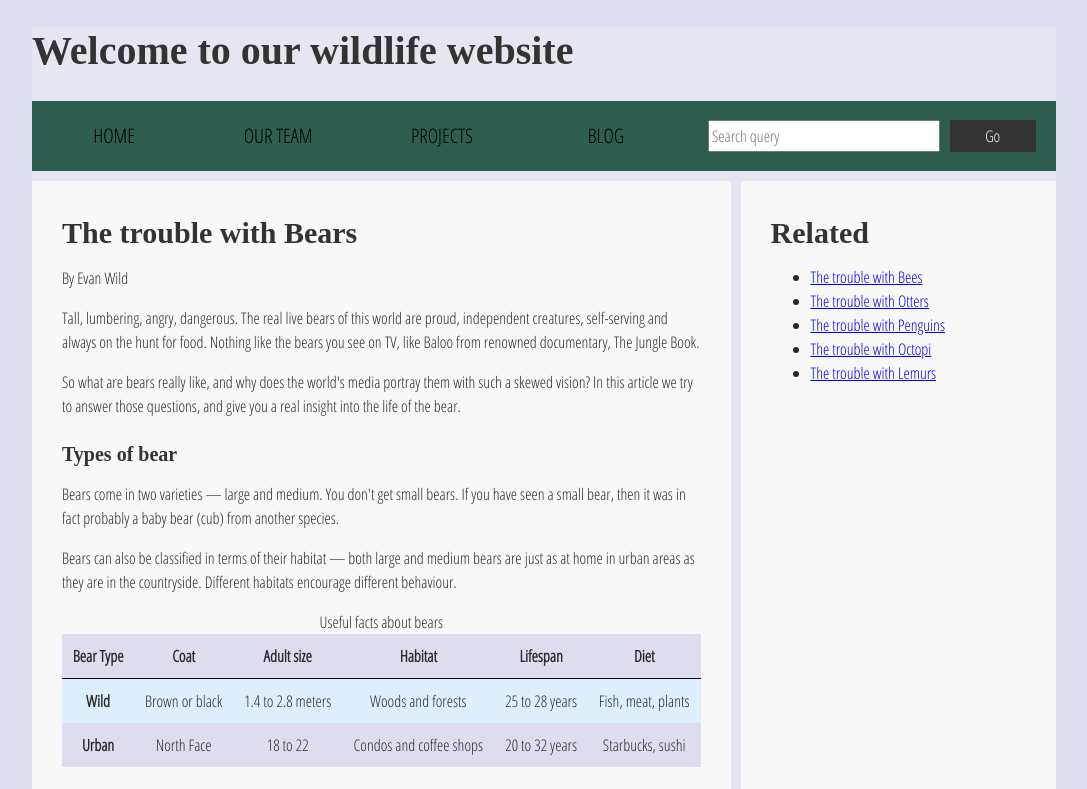
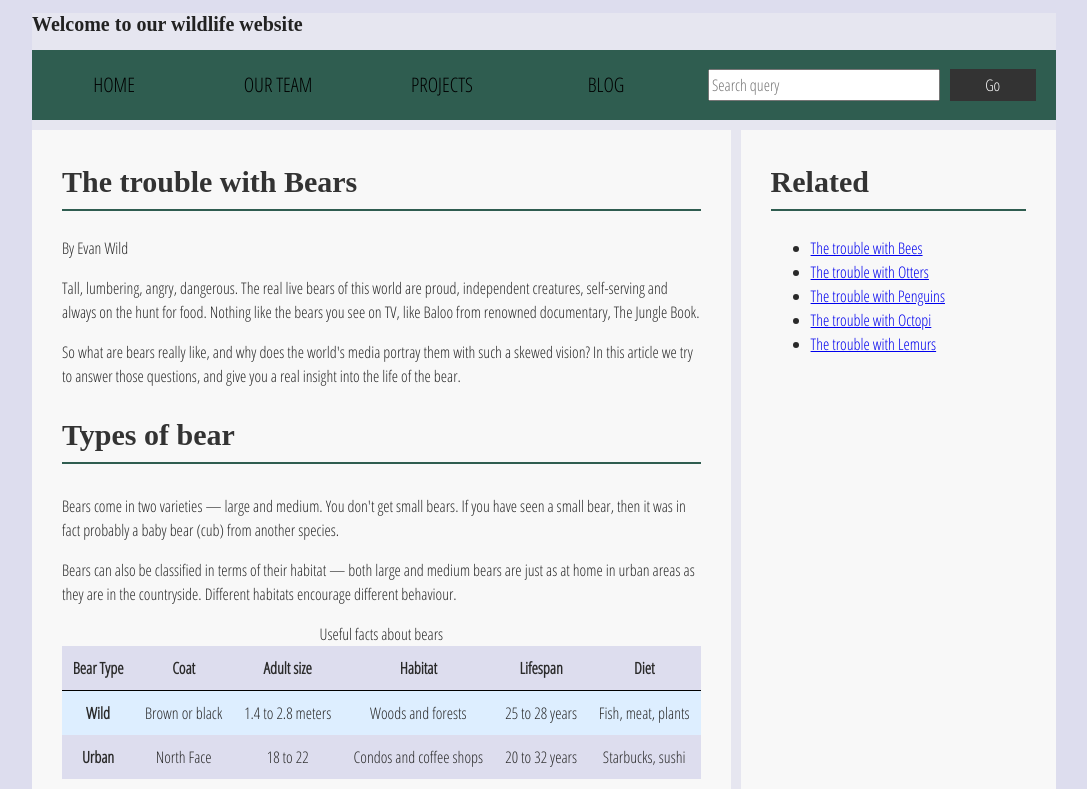
Before and after one commit to phamminhhieu2309-spec/phamminhhieu2309-spec.github.io, a plain HTML site: page lab5/part1/index.html in a window 1280 px wide. Shown: the top 789 px of the page, without its empty margins (96-1183 px from the left). Drawn offline with Linux system fonts and the light colour scheme; a web font is replaced by a local one.

Commit message:
Update style.css

```diff
--- a/lab5/part1/style.css
+++ b/lab5/part1/style.css
@@ -17,24 +17,12 @@ body {
 }
 
 /* || typography */
-h1 {
-    font-size: 4rem;
-    color: #333333;
+article h1, h2, h3 {
+    font-size: 3rem;
+    color: #333;
+    border-bottom: 2px solid #2f5d50;
+    padding-bottom: 10px;
 }
-
-h2 {
-    font-size: 3rem;
-    color: #333333;
-    margin-bottom: 15px;
-}
-
-h3 {
-    font-size: 2rem;
-    color: #333333;
-    margin-top: 25px;
-    margin-bottom: 10px;
-}
-
 p, input, li, table, label {
   font-family: 'Open Sans Condensed', sans-serif;
   color: #2a2a2a;
```
